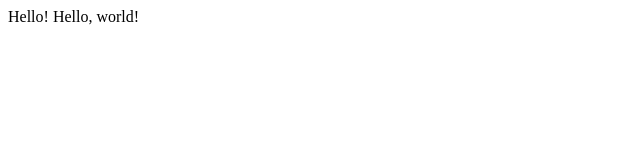
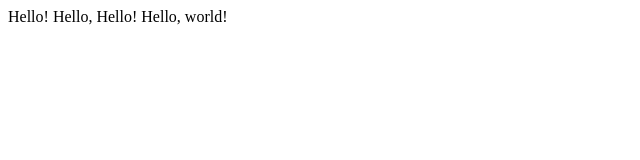
Before and after one commit to IamLena/CS50_lectures, a plain HTML site: page hello.html in a window 1280 px wide. Shown: the whole page, without its empty margins (0-640 px from the left). Drawn offline with Linux system fonts and the light colour scheme.

Commit message:
Merge error

```diff
--- a/hello.html
+++ b/hello.html
@@ -4,7 +4,7 @@
 		<title>My Webpage!</title>
 	</head>
 	<body>
-		Hello!
+		Hello! Hello, Hello!
 		Hello, world!
 	</body>
 </html>
```
